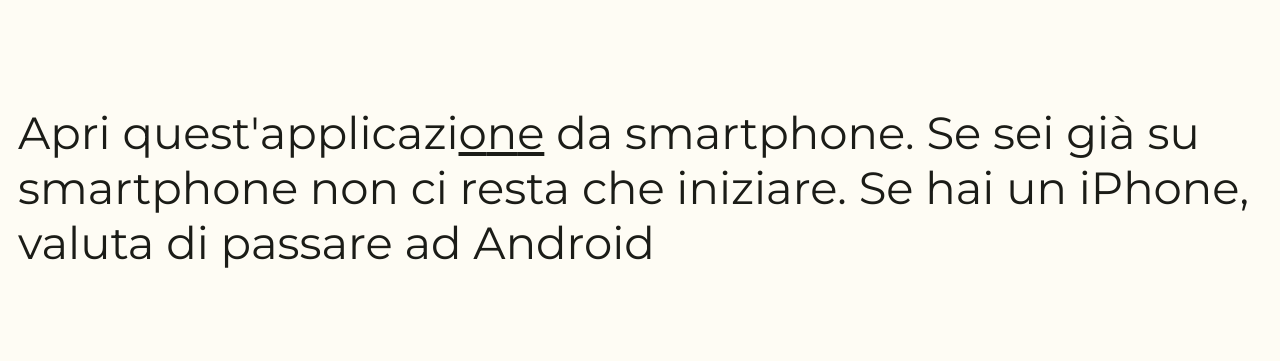
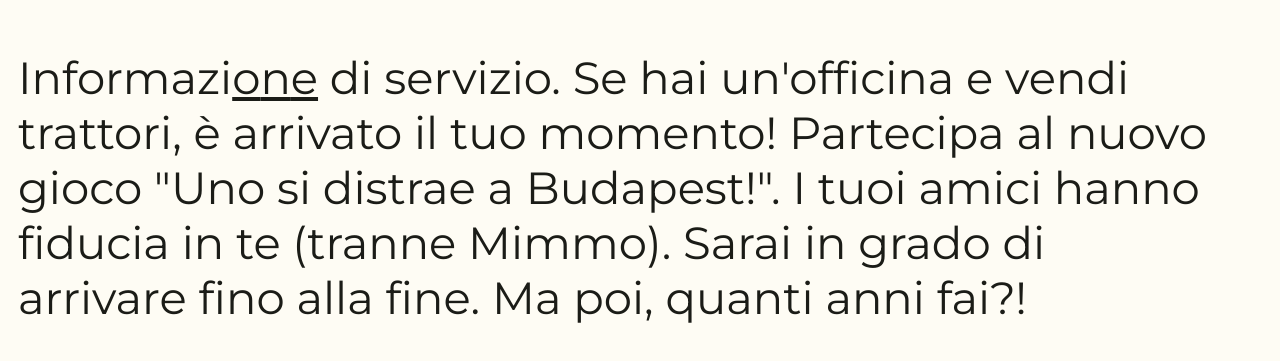
Before and after one commit to danilotomaccio/gift-list, a React (Vite) app: page / in a window 1280 px wide. Shown: the part 213-574 px from the top of the page. Built offline with nearby package versions, Linux system fonts and the light colour scheme.

Commit message:
Fix initial text

```diff
--- a/src/components/TextGameComponent.tsx
+++ b/src/components/TextGameComponent.tsx
@@ -1,9 +1,9 @@
 import React, { useState } from 'react';
 
 export const TextGameComponent: React.FC<{ onWin: () => void }> = ({ onWin }) => {
-    const text = "Apri quest'applicazione da smartphone. Se sei già su smartphone non ci resta che iniziare. \nSe hai un iPhone, valuta di passare ad Android";
-    const targetWord = "iniziamo";
-    // const targetWord = "i";
+    const text = "Informazione di servizio. Se hai un'officina e vendi trattori, è arrivato il tuo momento! Partecipa al nuovo gioco \"Uno si distrae a Budapest!\". I tuoi amici hanno fiducia in te (tranne Mimmo). Sarai in grado di arrivare fino alla fine. Ma poi, quanti anni fai?!";
+    const targetWord = "trenta";
+
     const initialColors = Array(text.length).fill("inherit");
 
     const [colors, setColors] = useState(initialColors);
@@ -39,7 +39,7 @@
             {text.split('').map((letter, index) => (
                 <span
                     key={index}
-                    style={{ userSelect: 'none', color: colors[index], textDecoration: index < 23 && index> 19 ? 'underline' : 'none', cursor: 'pointer' }}
+                    style={{ userSelect: 'none', color: colors[index], textDecoration: index < 12 && index> 8 ? 'underline' : 'none', cursor: 'pointer' }}
                     onClick={() => handleLetterClick(index)}
                 >
                     {letter}
```
